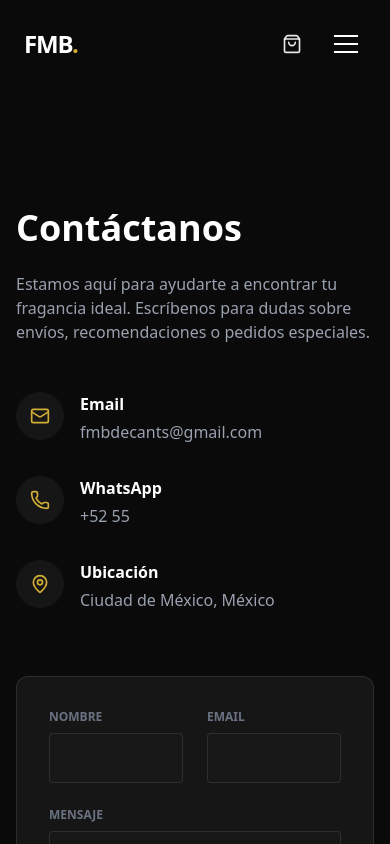
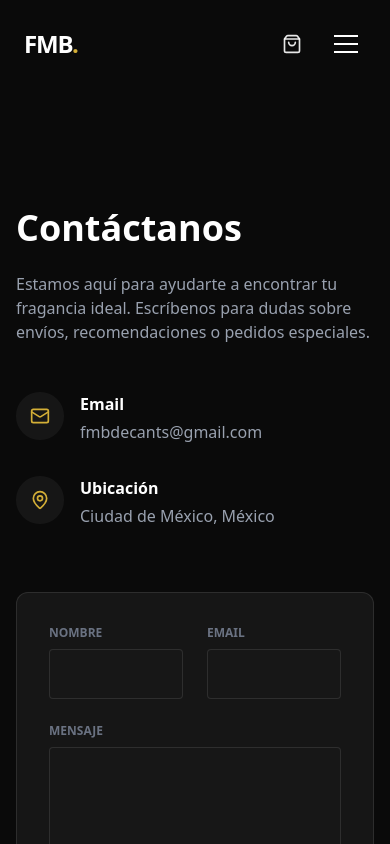
Before and after one commit to Pepinpin06/fmb-decants, a Next.js app: page /contact in a window 390 px wide. Shown: the top 844 px of the page. Built offline with nearby package versions, Linux system fonts and the light colour scheme; a web font is replaced by a local one.

Commit message:
Remove phone number from contact page

```diff
--- a/app/contact/page.tsx
+++ b/app/contact/page.tsx
@@ -57,15 +57,7 @@ export default function ContactPage() {
                                     <p className="text-gray-400">fmbdecants@gmail.com</p>
                                 </div>
                             </div>
-                            <div className="flex items-start gap-4">
-                                <div className="w-12 h-12 rounded-full bg-white/5 flex items-center justify-center text-primary shrink-0">
-                                    <Phone className="w-5 h-5" />
-                                </div>
-                                <div>
-                                    <h3 className="text-white font-bold mb-1">WhatsApp</h3>
-                                    <p className="text-gray-400">+52 55 </p>
-                                </div>
-                            </div>
+
                             <div className="flex items-start gap-4">
                                 <div className="w-12 h-12 rounded-full bg-white/5 flex items-center justify-center text-primary shrink-0">
                                     <MapPin className="w-5 h-5" />
```
